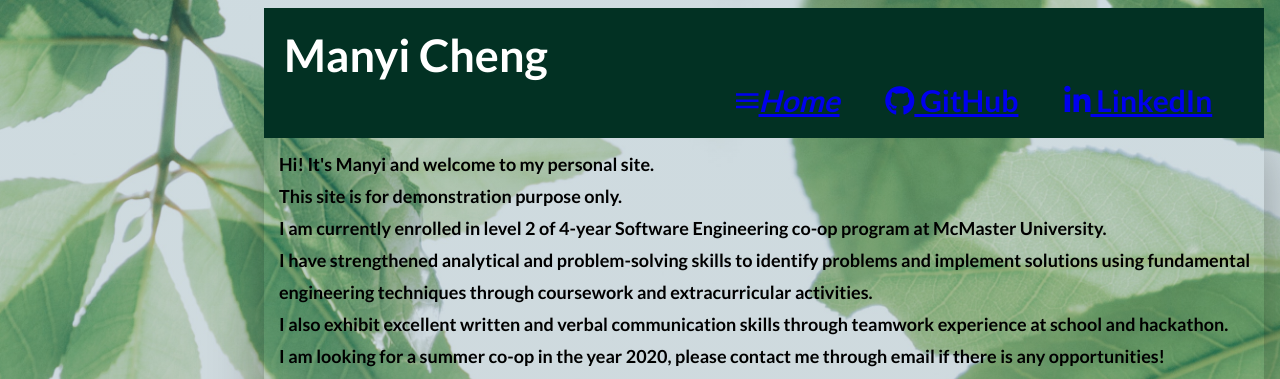
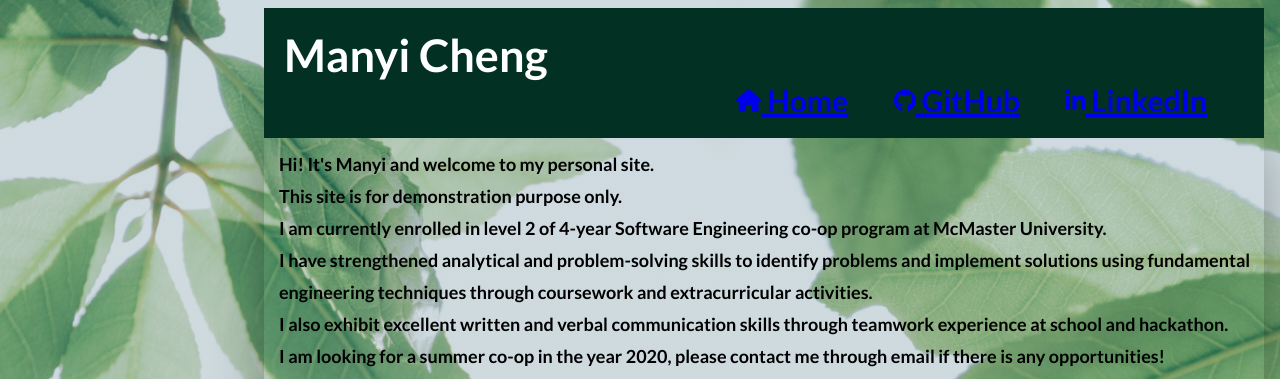
Before and after one commit to manyicheng/ManyiChengSite, a plain HTML site: page docs/index.html in a window 1280 px wide. Shown: the top 379 px of the page. Drawn offline with nearby package versions, Linux system fonts and the light colour scheme.

Commit message:
icon fixups

```diff
--- a/docs/index.html
+++ b/docs/index.html
@@ -19,9 +19,9 @@
             <nav>
                 <h1>Manyi Cheng</h1>
                 <ul>
-                    <li><a href="index.html"><i class="ion-android-menu">Home</i></a></li>
-                    <li><a href="https://github.com/manyi-cheng"><i class="fab fa-github"></i> GitHub</a></li>
-                    <li><a href = "https://www.linkedin.com/in/manyi-cheng-650736162/"><i class="fab fa-linkedin-in"></i> LinkedIn</a></li>
+                    <li><a href="index.html"><i class="fas fa-home fa-xs"></i> Home</a></li>
+                    <li><a href="https://github.com/manyi-cheng"><i class="fab fa-github fa-xs"></i> GitHub</a></li>
+                    <li><a href = "https://www.linkedin.com/in/manyi-cheng-650736162/"><i class="fab fa-linkedin-in fa-xs"></i> LinkedIn</a></li>
                 </ul>
             </nav>
         </header>
--- a/docs/main.css
+++ b/docs/main.css
@@ -27,7 +27,7 @@ body {
     color: rgb(0, 0, 0);
 }
 .wrapper {
-    box-shadow: 0px 10px 50px rgba(0, 0, 0, 0.3);
+    box-shadow: 0px 10px 50px #0000004d;
     overflow: hidden;
 }
 header h1{
@@ -35,7 +35,12 @@ header h1{
     display: inline-block;
 }
 ion-icon {
-  color: white;
+    color: white;
+}
+
+a:hover i {
+    transform: rotateX(-90deg) translateY(100%);
+
 }
 
 nav ul{
```
Also changed, not shown: 1 other file.
